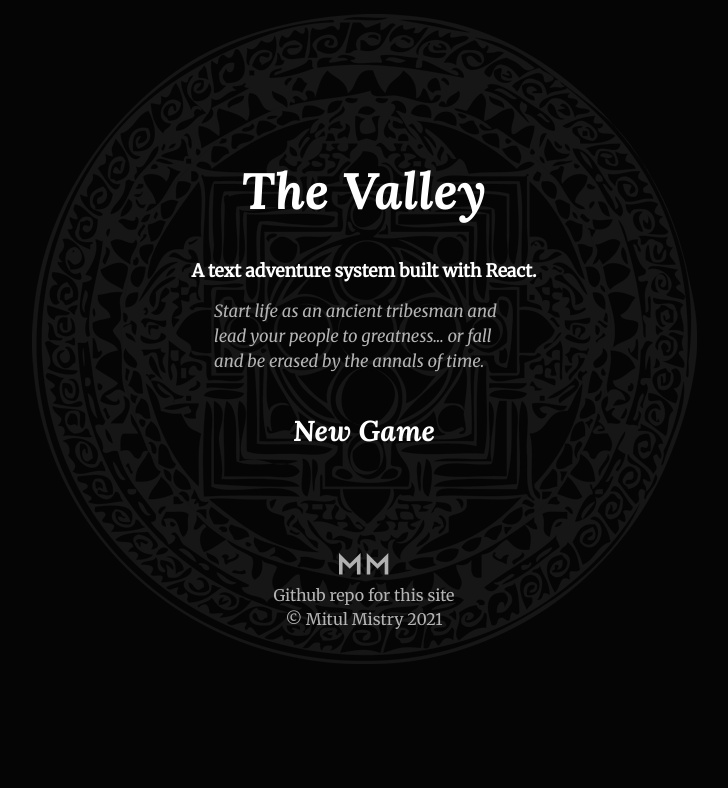
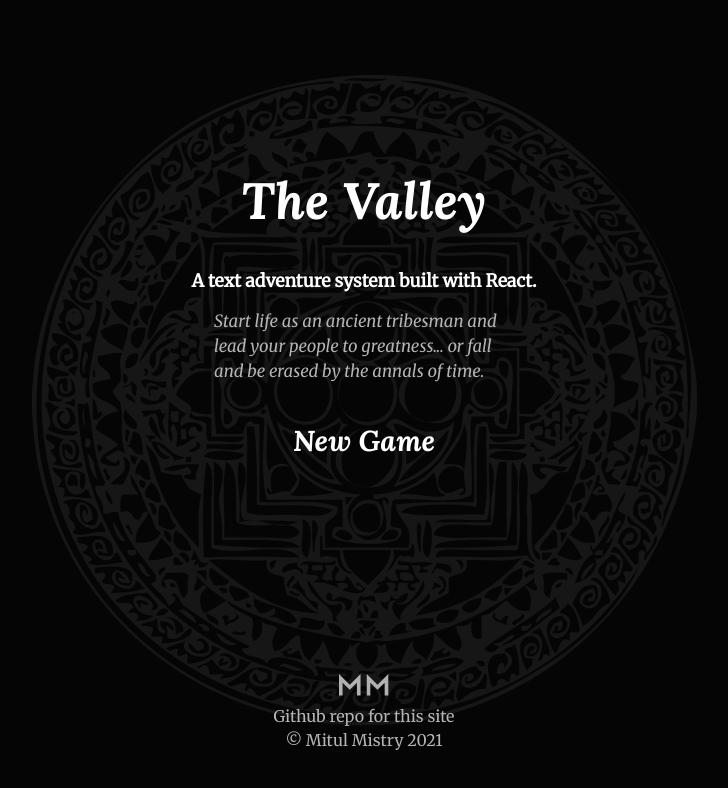
Before and after one commit to MitulMistry/the-valley-react, a React (Create React App) app: page / in a window 1280 px wide. Shown: the top 788 px of the page, without its empty margins (276-1004 px from the left). Built offline with nearby package versions, Linux system fonts and the light colour scheme.

Commit message:
Implement sticky footer with Flexbox

```diff
--- a/src/App.js
+++ b/src/App.js
@@ -22,7 +22,6 @@ const App = ({ store }) => (
             <MenuPage />
           </Route>
         </Switch>
-        <Footer />
       </Container>
     </Router>
   </Provider>
--- a/src/index.css
+++ b/src/index.css
@@ -1,4 +1,9 @@
 @import url('https://fonts.googleapis.com/css2?family=Lora:ital,wght@1,700&family=Merriweather:ital@0;1&display=swap');
+
+html,
+body {
+  height: 100%;
+}
 
 body {
   background-color: rgb(5, 5, 5);
@@ -7,6 +12,21 @@ body {
   background-repeat: no-repeat;
   color: white;
   font-family: 'Merriweather', serif;
+}
+
+/* body, #root, .app, and .footer configured to use Flexbox to implement sticky footer */
+/* Using: https://medium.com/@stefanmaretic/react-sticky-footer-f842d5fbd68 */
+/* https://codesandbox.io/s/l2v2k0q7rq?from-embed=&file=/src/index.js */
+
+#root {
+  display: flex;
+  flex-direction: column;
+  height: 100%;
+}
+
+.app {
+  flex: 1 0 auto;
+  padding: 10px;
 }
 
 h1, h2, h3, h4, h5 {
@@ -63,6 +83,7 @@ h4.menu-tagline {
 }
 
 .footer {
+  flex-shrink: 0;
   text-align: center;
   margin-top: 6rem;
   padding-bottom: 2rem;
--- a/src/index.js
+++ b/src/index.js
@@ -3,6 +3,7 @@ import ReactDOM from 'react-dom';
 import configureStore from './store/store';
 
 import App from './App';
+import { Footer } from './components/common/Footer';
 import reportWebVitals from './reportWebVitals';
 
 import 'bootstrap/dist/css/bootstrap.css';
@@ -10,15 +11,18 @@ import './index.css';
 
 // Load previous state from browser's localStorage into Redux store
 // if it exists, otherwise use empty object. Define store at top level
-// so it can be exported to be used with GameManager class.s
+// so it can be exported to be used with GameManager class.
 const preloadedState = localStorage.state ?
   JSON.parse(localStorage.state) : {};
 const store = configureStore(preloadedState);
 
+// Set up sticky footer with Flexbox by rendering an array.
+const content = [<App store={store} key="1" />, <Footer key="2" />];
+
 document.addEventListener('DOMContentLoaded', () => {
   ReactDOM.render(
     <React.StrictMode>
-      <App store={store} />
+      {content}
     </React.StrictMode>,
     document.getElementById('root')
   );
@@ -30,5 +34,5 @@ document.addEventListener('DOMContentLoaded', () => {
 });
 
 // Export Redux store so it can be imported into GameManager class and accessed
-// in its static methods. For React components, use Connect() instead.
+// in its static methods. For React components, use connect() instead.
 export { store };
```
